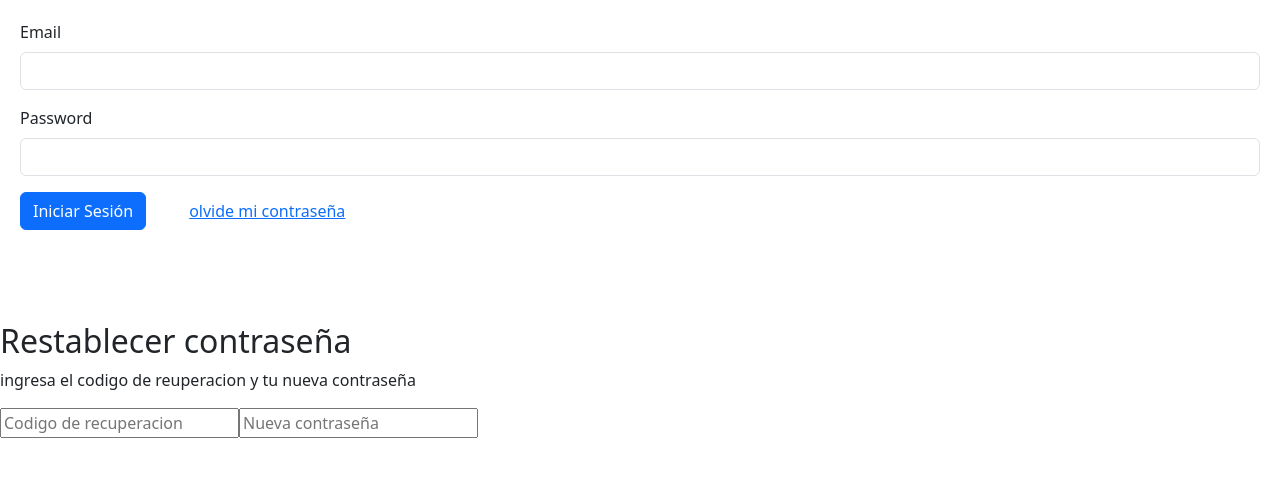
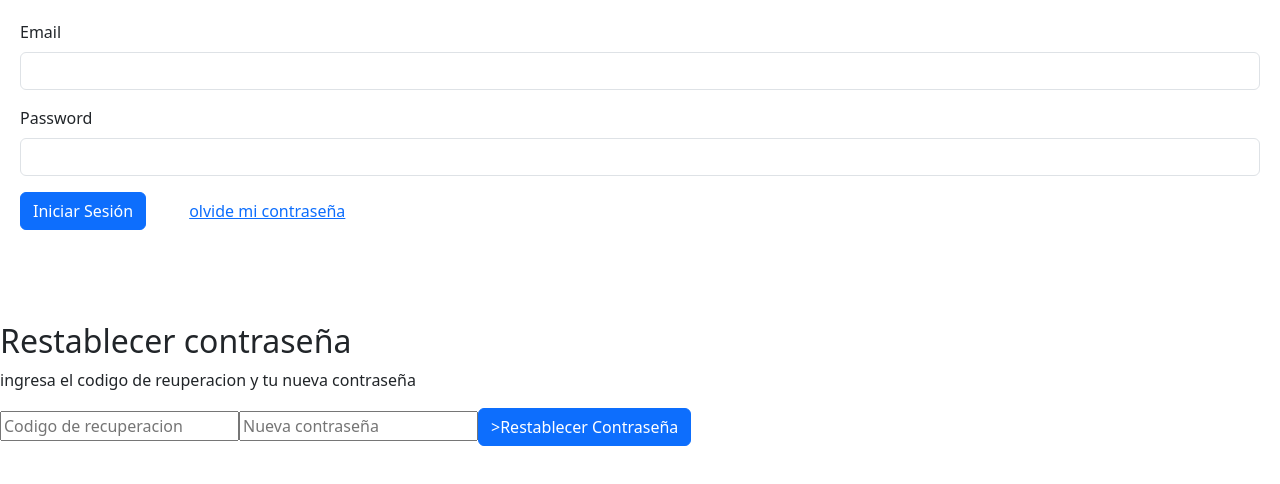
Before and after one commit to aphoteosiz/Prueba-login, an Angular app: page /inicio in a window 1280 px wide. Both pictures are taken after a click on the button "enviar". Shown: the top 484 px of the page. Built offline with nearby package versions, Linux system fonts and the light colour scheme.

Commit message:
tercer commit

```diff
--- a/src/app/app-routing.module.ts
+++ b/src/app/app-routing.module.ts
@@ -2,12 +2,14 @@ import { NgModule } from '@angular/core';
 import { RouterModule, Routes } from '@angular/router';
 import { LoginComponent } from './auth/login/login.component';
 import { DashboardComponent } from './pages/dashboard/dashboard.component';
+import { RecuperacionComponent } from './auth/recuperacion/recuperacion.component';
 
 const routes: Routes = [
   { path: '', redirectTo: '/inicio', pathMatch: 'full' },
   { path: 'inicio', component: DashboardComponent },
   { path: 'iniciar-sesion', component: LoginComponent },
-  {path: 'login', component: LoginComponent}
+  {path: 'login', component: LoginComponent},
+  { path: 'recuperacion', component:RecuperacionComponent}
 ];
 
 @NgModule({
--- a/src/app/auth/login/login.component.html
+++ b/src/app/auth/login/login.component.html
@@ -23,4 +23,4 @@
     </div>
   </div>
   <button type="submit" (click)="login()" class="btn btn-primary">Iniciar Sesión</button>
-  <button type="button" class="btn btn-link">olvide mi contraseña</button>
+  <button  type="button" class="btn btn-link">olvide mi contraseña</button>
--- a/src/app/auth/recuperacion/recuperacion.component.html
+++ b/src/app/auth/recuperacion/recuperacion.component.html
@@ -9,5 +9,9 @@
   <p>ingresa el codigo de reuperacion y tu nueva contraseña</p>
   <input type="text" [(ngModel)]="resetToken" placeholder="Codigo de recuperacion">
   <input type="password" [(ngModel)]="newPassword" placeholder="Nueva contraseña">
+  <button (click)="resetPassword()"  class="btn btn-primary">>Restablecer Contraseña</button>
+</div>
 
+<div *ngIf="resetError">
+  <p>ha ocurrido un error. por favor intenta nuevamente</p>
 </div>
```
